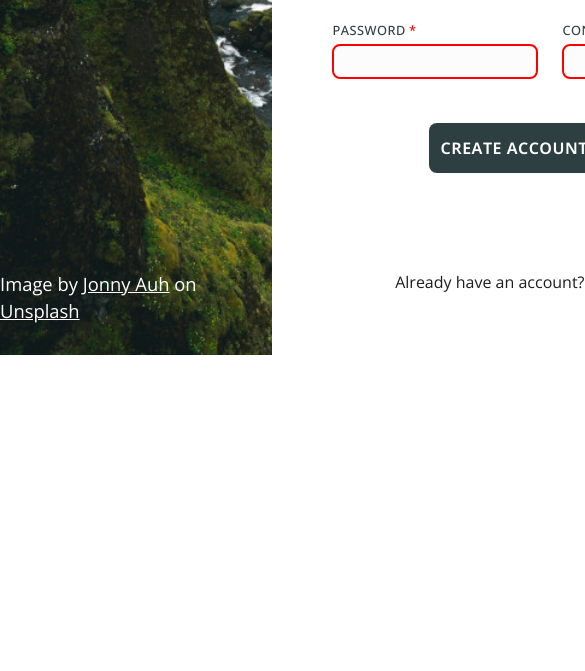
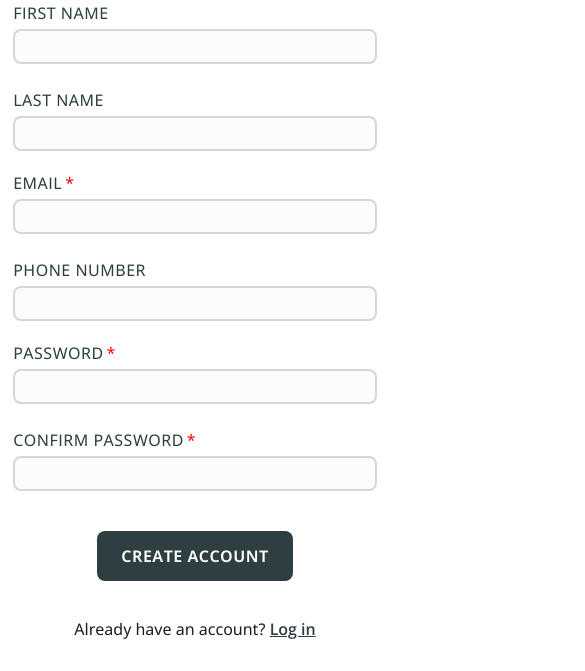
Before and after one commit to ProjectHenri/signup-form-2024, a plain HTML site: page index.html in a window 390 px wide. Shown: the part 489-1160 px from the top of the page, 585 px wide, since content can reach past the window. Before the commit the page ends 844 px from the top, so only its background shows below. Drawn offline with nearby package versions, Linux system fonts and the light colour scheme; a web font is replaced by a local one.

Commit message:
Fix styling, add responsive design and update README.md

```diff
--- a/css/styles.css
+++ b/css/styles.css
@@ -121,7 +121,7 @@ body .main-area{
 .main-area .signup-form{
     display: flex;
     flex-direction: column;
-    gap:24px;
+    gap:20px;
     width:clamp(45ch, 50%, 75ch);
     padding:36px 24px;
     border-radius: 8px;
@@ -152,7 +152,7 @@ body .main-area{
 .signup-form .submit-form{
     align-self: center;
     margin-top:20px;
-    padding: 14px 12px;
+    padding: 14px 24px;
     border: none;
     border-radius: 8px;
     background-color: var(--primary-color);
@@ -165,8 +165,8 @@ body .main-area{
 }
 
 .signup-form label{
-    font-weight:500;
-    font-size:0.8rem;
+    font-weight:450;
+    font-size:1rem;
     text-transform: uppercase;
     letter-spacing: 0.5px;
     color: var(--primary-color);
@@ -184,11 +184,39 @@ body .main-area{
     color:red;
 }
 
-input:focus{
+.signup-form input:focus{
     outline: none;
     border: solid 2px var(--primary-color);
 }
 
-input:invalid{
+.signup-form input:not(:placeholder-shown):invalid{
     border:2px solid red;
 }
+
+.main-area .login{
+    font-weight: 450;
+}
+
+.main-area .login a{
+    color: var(--primary-color);
+    font-weight: 600;
+}
+
+@media screen and (max-width: 768px) {
+
+    body{
+        flex-direction: column;
+    }
+
+    body .sidebar{
+        background-position: center;
+        gap:20px;
+    }
+}
+
+@media all and (max-width: 480px) {
+
+    .signup-form > div{
+        flex-direction: column;
+    }
+}
--- a/index.html
+++ b/index.html
@@ -55,7 +55,7 @@
                 <div class="info-section">
                     <div class="email-container">
                         <label class="required-field" for="email">Email</label>
-                        <input type="email" name="email" id="email" required>
+                        <input type="email" name="email" id="email" placeholder=" "required>
                     </div>
                     <div class="phone-container">
                         <label for="phone">Phone number</label>
@@ -66,11 +66,11 @@
                 <div class="password-section">
                     <div class="password-container">
                         <label class="required-field" for="password">Password</label>
-                        <input type="password" name="password" id="password" pattern="^(?=.*\d)(?=.*[a-z])(?=.*[A-Z])(?!.*\s).*$" required>
+                        <input type="password" name="password" id="password" placeholder=" " pattern="^(?=.*\d)(?=.*[a-z])(?=.*[A-Z])(?!.*\s).*$" required>
                     </div>
                     <div class="confirmPassword-container">
                         <label class="required-field" for="confirmPassword">Confirm password</label>
-                        <input type="password" name="confrimPassword" id="confirmPassword" pattern="^(?=.*\d)(?=.*[a-z])(?=.*[A-Z])(?!.*\s).*$" required>
+                        <input type="password" name="confrimPassword" id="confirmPassword" placeholder=" " pattern="^(?=.*\d)(?=.*[a-z])(?=.*[A-Z])(?!.*\s).*$" required>
                     </div>
                 </div>
 
```
Also changed, not shown: 1 other file.
